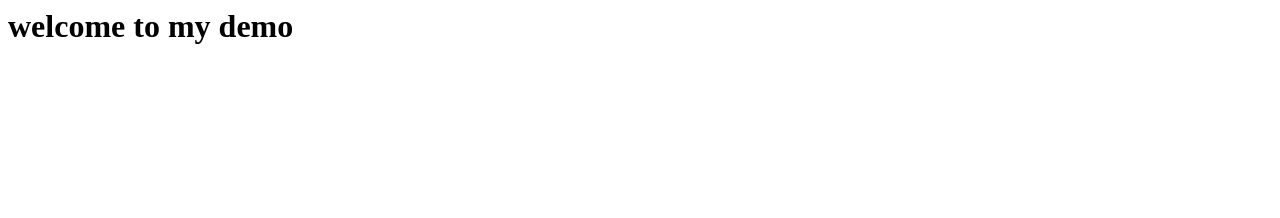
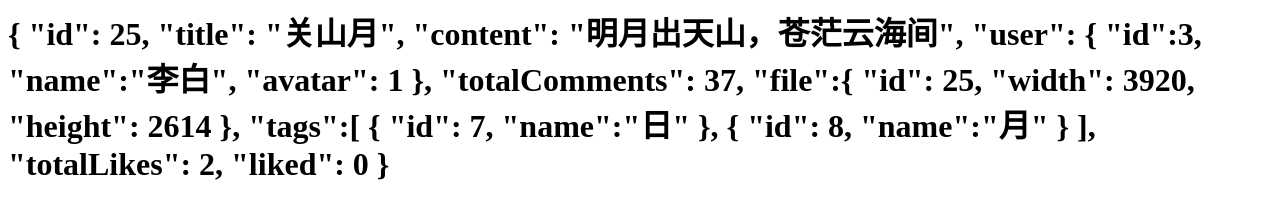
Before and after one commit to bighead0008/demo1, a plain HTML site: page index.html in a window 1280 px wide. Drawn offline with Linux system fonts and the light colour scheme.

Commit message:
Update index.html add content
json

```diff
--- a/index.html
+++ b/index.html
@@ -1 +1,45 @@
-<h1>welcome to my demo</h1>
+<h1>
+{
+  "id": 25,
+  "title": "关山月",
+  "content": "明月出天山，苍茫云海间",
+  "user": {
+  "id":3,
+  "name":"李白",
+  "avatar": 1
+  },
+  "totalComments": 37,
+  "file":{
+  "id": 25,
+  "width": 3920,
+  "height": 2614
+  },
+  "tags":[
+  {
+  "id": 7,
+  "name":"日"
+  },
+   {
+  "id": 8,
+  "name":"月"
+  }
+  ],
+  "totalLikes": 2,
+  "liked": 0
+}
+
+
+
+
+
+
+
+
+
+
+
+
+
+
+
+</h1>
```
